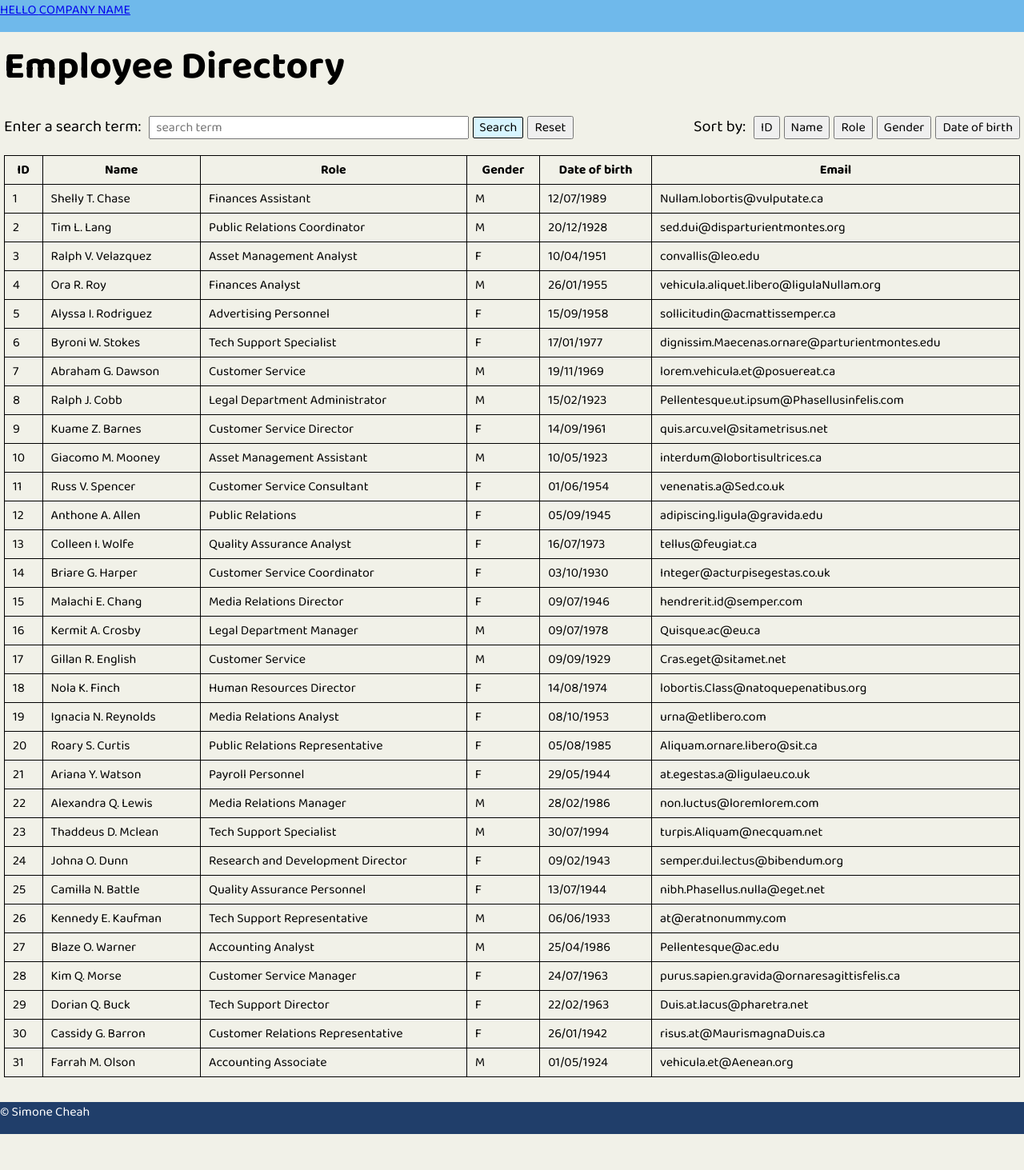
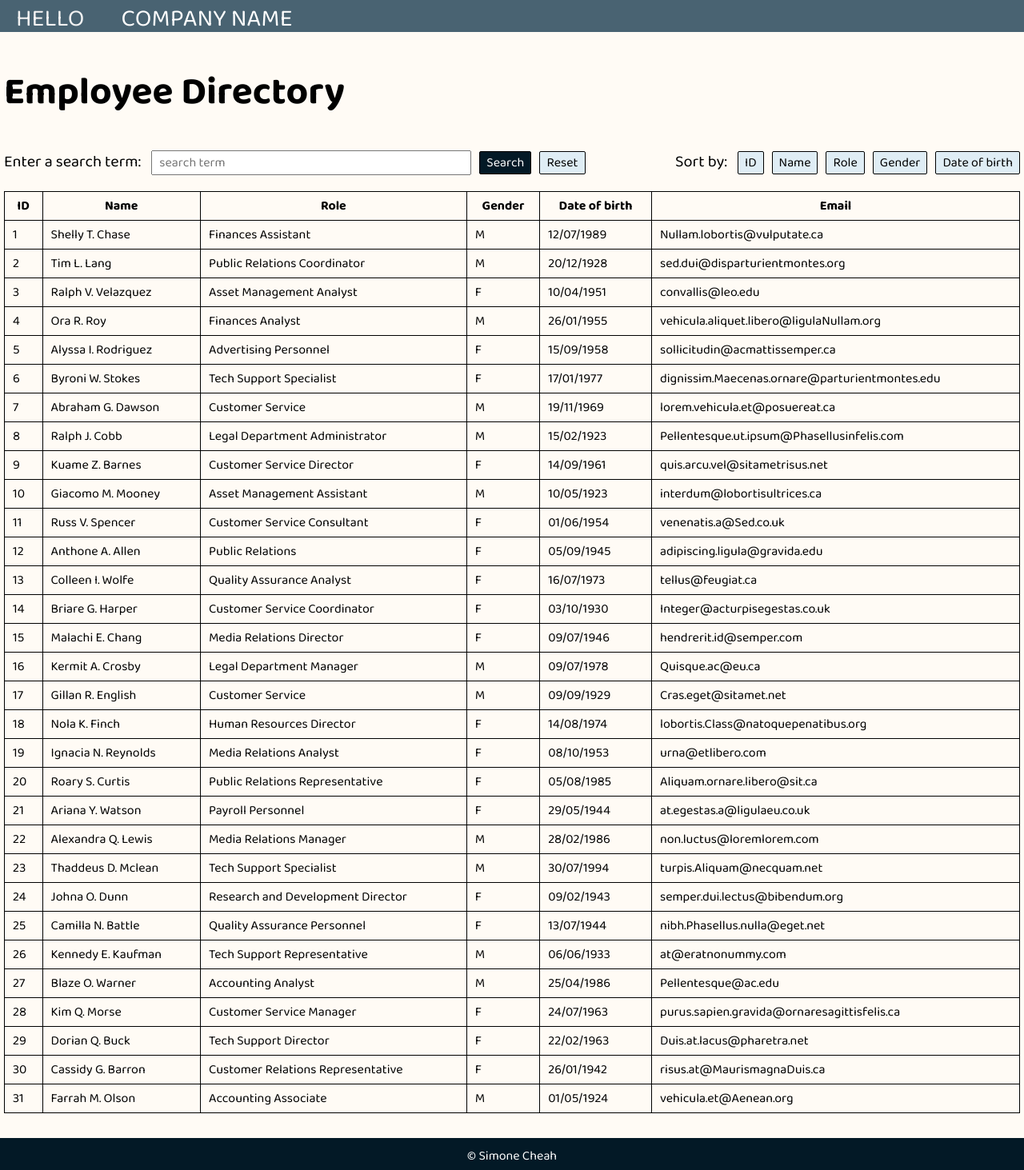
Before and after one commit to smcheah/Employee-Directory, a React (Create React App) app: page / in a window 1280 px wide. Shown: the whole page at 80% size. Before the commit the page ends 1418 px from the top, so only its background shows below. Built offline with nearby package versions, Linux system fonts and the light colour scheme.

Commit message:
updated style

```diff
--- a/public/style.css
+++ b/public/style.css
@@ -1,34 +1,54 @@
-html, body {
-    font-family: 'Baloo 2', cursive;
+html,
+body {
+	font-family: "Baloo 2", cursive;
 	display: flex;
 	flex-direction: column;
-    background-color: #F1F1E8;
+	background-color: #fffbf5;
 	margin: 0;
 }
-button:hover {
+button {
+	border: 1px solid black;
+	border-radius: 2px;
+	background-color: #dfedf5;
+	font-size: 16px;
+	padding: 1px 8px;
+	font-family: "Baloo 2", cursive;
+}
+button:hover,
+a:hover {
 	cursor: pointer;
-    filter: brightness(0.9);
+	filter: brightness(95%);
 }
 nav {
     flex: 0 1 auto;
 	height: 5vh;
-    background-color: #6fb9eb;
+	background-color: #496372;
+}
+nav * {
+	color: white;
+    text-decoration: none;
+    font-size: 30px;
+    padding: 5px 20px;
 }
 main {
 	flex: 1 0 auto;
-    min-height: 85vh;
+	min-height: 88vh;
 	max-width: 1500px;
 	margin: 0 auto;
 	padding: 5px;
 }
 main h1 {
-    margin: 0 0 20px 0;
 	font-size: 48px;
 }
 footer {
 	flex: 0 1 auto;
-    bottom: 0;
 	color: white;
-    background-color: #203e6a;
+	background-color: #031926;
     height: 5vh;
+    text-align: center;
 }
+footer * {
+    padding-top: 10px;
+    text-decoration: none;
+    color: white;
+}
--- a/src/components/EmployeeList/style.css
+++ b/src/components/EmployeeList/style.css
@@ -8,7 +8,7 @@ table {
 	list-style-type: none;
 }
 .employee:hover :not(th) {
-    backdrop-filter: brightness(0.9);
+	backdrop-filter: brightness(97%);
 	cursor: pointer;
 }
 .employee * {
@@ -17,8 +17,12 @@ table {
 }
 .employee td {
 	word-wrap: break-word;
-
 }
 .employee td:last-of-type {
 	word-break: break-all;
 }
+@media screen and (max-width: 620px) {
+    .employee * {
+        padding: 5px 5px;
+    }
+}
--- a/src/components/EmployeeModal/style.css
+++ b/src/components/EmployeeModal/style.css
@@ -7,18 +7,112 @@
 	background: rgba(0, 0, 0, 0.432);
 }
 .modal-main {
+	display: grid;
+	grid-template-areas:
+		"header     header"
+		"portrait   info"
+		"close-button close-button";
+	grid-template-rows: auto 70% auto;
+	grid-template-columns: auto 45%;
 	position: fixed;
 	background: white;
-	width: 80%;
-	height: auto;
+	width: 70%;
+	max-width: 950px;
 	top: 50%;
 	left: 50%;
 	transform: translate(-50%, -50%);
+	text-align: center;
 }
+
+.modal-main .modal-header {
+	grid-area: header;
+	display: flex;
+	align-items: center;
+	justify-content: center;
+	background-color: white;
+	z-index: 10;
+}
+.modal-header h1,
+.modal-header p {
+	margin-bottom: 15px;
+}
+.modal-header p {
+	margin: auto 20px 40px 20px;
+}
+
+.modal-main .modal-portrait {
+	grid-area: portrait;
+	align-self: center;
+	margin: 5px;
+}
+.modal-portrait img {
+	width: 90%;
+	object-fit: fill;
+	filter: contrast(110%) sepia(60%) brightness(90%);
+	border-radius: 10px;
+	padding: 5px;
+}
+.modal-portrait a {
+	position: fixed;
+	background-color: white;
+	text-decoration: none;
+	font-weight: 700;
+	left: 0;
+	bottom: 20%;
+	border-radius: 0 30px 30px 0;
+	padding: 10px 15px 10px 20px;
+}
+
+.modal-main .modal-info {
+	grid-area: info;
+	align-self: center;
+	text-align: left;
+	justify-self: left;
+	margin: 5px;
+}
+.modal-info p:first-child {
+	font-size: 22px;
+	font-weight: 500;
+}
+.modal-info p:last-child {
+	word-break: break-all;
+}
+
+.modal-main button {
+	grid-area: close-button;
+	margin-top: 30px;
+	border: none;
+}
+
 .display-block {
 	display: block;
 }
-
 .display-none {
 	display: none;
 }
+
+@media screen and (max-width: 620px) {
+	.modal-main {
+		grid-template-areas:
+			"header"
+			"portrait"
+			"info"
+			"close-button";
+		grid-template-rows: auto auto auto;
+		grid-template-columns: auto;
+	}
+    .modal-header h1,
+    .modal-header p {
+        font-size: 30px;
+        margin: 20px 10px;
+	}
+	.modal-portrait a {
+		position: relative;
+		border-radius: 10px;
+	}
+	.modal-main .modal-info {
+		align-self: center;
+		text-align: center;
+		justify-self: center;
+	}
+}
--- a/src/components/SearchAndSort/style.css
+++ b/src/components/SearchAndSort/style.css
@@ -1,20 +1,20 @@
 .searchandsort {
 	display: flex;
 	flex-wrap: wrap;
-    justify-content: space-between;
+	justify-content: space-between;
 	margin: 0 auto;
 }
 .searchandsort button,
 .searchandsort input {
 	font-size: 16px;
-    margin-left: 5px;
-    padding: 0 7px;
+	margin-left: 10px;
+	padding: 1px 8px;
 }
 .searchandsort input {
-    width: 400px;
+	width: 400px;
 }
 .searchandsort label {
-	margin-right: 5px;
+	margin-right: 3px;
 }
 .search *,
 .sort-by * {
@@ -23,7 +23,13 @@
 	font-size: 20px;
 }
 .search button:first-of-type {
-    background-color: rgb(215, 245, 255);
-    border: 1px solid black;
-    border-radius: 2px;
+	background-color: #031926;
+	border: 1px solid black;
+	border-radius: 2px;
+	color: white;
 }
+@media screen and (max-width: 620px) {
+    .searchandsort input {
+        width: 95%;
+    }
+}
```
Lines whose indentation alone changed are shown as unchanged.
